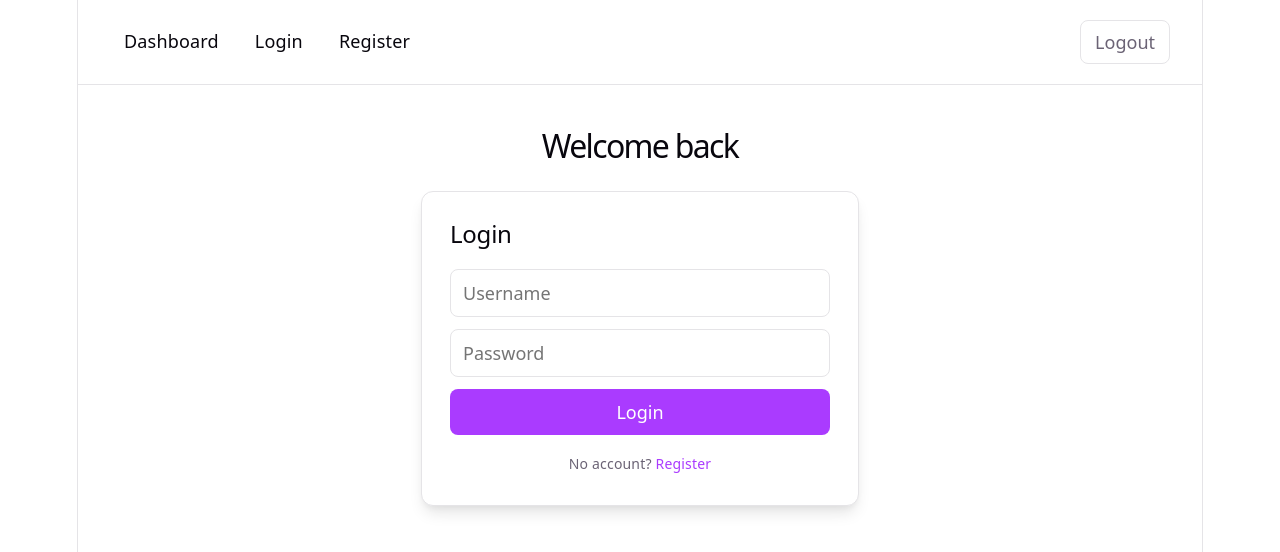
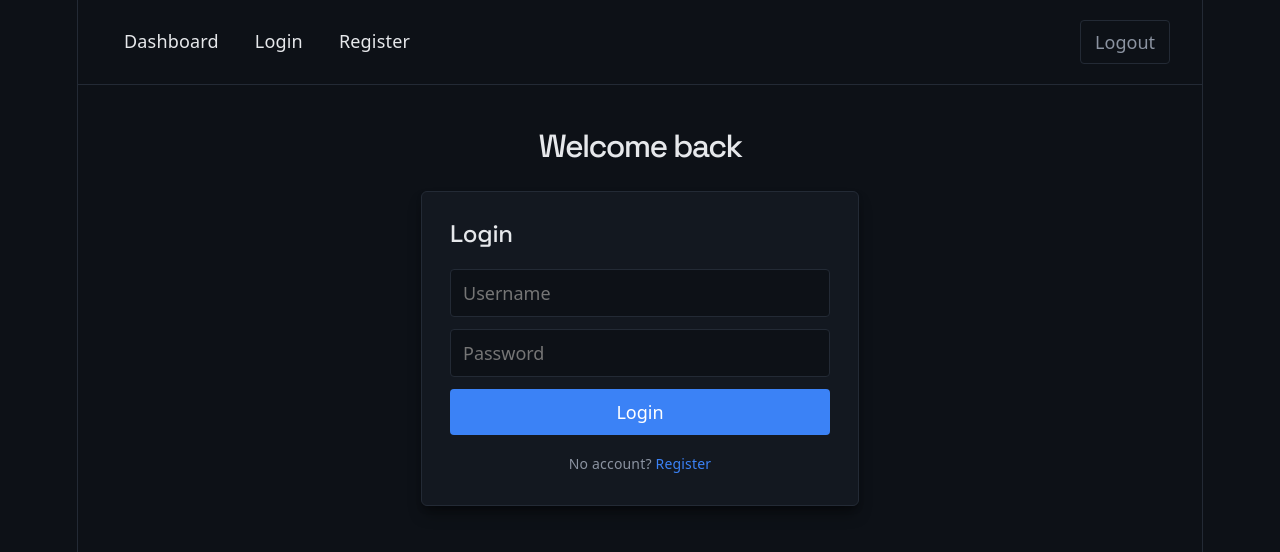
Before and after one commit to xAlayham/habit-tracker-web, a React (Vite) app in the folder frontend/: page /login in a window 1280 px wide. Shown: the top 552 px of the page. Built offline with nearby package versions, Linux system fonts and the light colour scheme.

Commit message:
Restyled page

```diff
--- a/frontend/index.html
+++ b/frontend/index.html
@@ -4,7 +4,10 @@
     <meta charset="UTF-8" />
     <link rel="icon" type="image/svg+xml" href="/favicon.svg" />
     <meta name="viewport" content="width=device-width, initial-scale=1.0" />
-    <title>frontend</title>
+    <title>Habit Tracker</title>
+    <link rel="preconnect" href="https://fonts.googleapis.com" />
+    <link rel="preconnect" href="https://fonts.gstatic.com" crossorigin />
+    <link href="https://fonts.googleapis.com/css2?family=Space+Grotesk:wght@500;600;700&display=swap" rel="stylesheet" />
   </head>
   <body>
     <div id="root"></div>
--- a/frontend/src/App.css
+++ b/frontend/src/App.css
@@ -41,9 +41,9 @@
 .card {
   width: 100%;
   max-width: 380px;
-  background: var(--bg);
+  background: var(--bg-raised);
   border: 1px solid var(--border);
-  border-radius: 12px;
+  border-radius: 6px;
   padding: 28px;
   box-shadow: var(--shadow);
   text-align: left;
@@ -63,7 +63,7 @@
 .form select {
   font: inherit;
   padding: 10px 12px;
-  border-radius: 8px;
+  border-radius: 4px;
   border: 1px solid var(--border);
   background: var(--bg);
   color: var(--text-h);
@@ -79,7 +79,7 @@
   font: inherit;
   font-weight: 500;
   padding: 10px 16px;
-  border-radius: 8px;
+  border-radius: 4px;
   border: none;
   cursor: pointer;
   transition: opacity 0.2s;
@@ -95,10 +95,11 @@
 }
 
 .btn-danger {
-  color: #dc2626;
-  background: rgba(220, 38, 38, 0.1);
+  color: var(--danger);
+  background: var(--danger-bg);
   padding: 6px 12px;
   font-size: 14px;
+  border-radius: 4px;
 }
 
 .btn-logout {
@@ -152,10 +153,12 @@
 
 .habit-group-title {
   margin: 0 0 10px;
-  font-size: 16px;
+  font-family: var(--mono);
+  font-size: 13px;
+  font-weight: 500;
   color: var(--text);
   text-transform: uppercase;
-  letter-spacing: 0.04em;
+  letter-spacing: 0.06em;
 }
 
 .habit-list {
@@ -169,9 +172,9 @@
   display: flex;
   align-items: center;
   justify-content: space-between;
-  background: var(--bg);
+  background: var(--bg-raised);
   border: 1px solid var(--border);
-  border-radius: 10px;
+  border-radius: 6px;
   padding: 14px 18px;
   transition: opacity 0.2s;
 }
@@ -192,13 +195,15 @@
 }
 
 .check-btn {
-  width: 22px;
-  height: 22px;
-  border-radius: 50%;
-  border: 2px solid var(--border);
-  background: transparent;
-  color: white;
+  width: 20px;
+  height: 20px;
+  border-radius: 4px;
+  border: 1px solid var(--border);
+  background: var(--bg);
+  color: var(--bg);
+  font-family: var(--mono);
   font-size: 13px;
+  font-weight: 700;
   line-height: 1;
   padding: 0;
   cursor: pointer;
@@ -211,22 +216,25 @@
 .check-btn-done {
   border-color: var(--accent);
   background: var(--accent);
+  color: white;
 }
 
 .badge {
+  font-family: var(--mono);
   font-size: 12px;
   font-weight: 500;
-  text-transform: capitalize;
-  color: var(--accent);
-  background: var(--accent-bg);
-  padding: 3px 9px;
-  border-radius: 999px;
+  text-transform: uppercase;
+  letter-spacing: 0.03em;
+  color: var(--text);
+  background: var(--bg);
+  border: 1px solid var(--border);
+  padding: 3px 8px;
+  border-radius: 4px;
 }
 
 .badge-streak {
-  color: #b45309;
-  background: rgba(217, 119, 6, 0.12);
-  text-transform: none;
+  color: var(--accent);
+  border-color: var(--accent-border);
 }
 
 .status-message {
--- a/frontend/src/App.tsx
+++ b/frontend/src/App.tsx
@@ -48,7 +48,7 @@ function HabitGroup({
               <p>{habit.name}</p>
               <span className="badge">{habit.frequency}</span>
               {habit.streak_count > 0 && (
-                <span className="badge badge-streak">🔥 {habit.streak_count}</span>
+                <span className="badge badge-streak">streak {habit.streak_count}</span>
               )}
             </div>
             <button className="btn btn-danger" onClick={() => onDelete(habit.id)}>Delete</button>
--- a/frontend/src/index.css
+++ b/frontend/src/index.css
@@ -1,23 +1,25 @@
 :root {
-  --text: #6b6375;
-  --text-h: #08060d;
-  --bg: #fff;
-  --border: #e5e4e7;
-  --code-bg: #f4f3ec;
-  --accent: #aa3bff;
-  --accent-bg: rgba(170, 59, 255, 0.1);
-  --accent-border: rgba(170, 59, 255, 0.5);
-  --social-bg: rgba(244, 243, 236, 0.5);
-  --shadow:
-    rgba(0, 0, 0, 0.1) 0 10px 15px -3px, rgba(0, 0, 0, 0.05) 0 4px 6px -2px;
+  --text: #8b93a1;
+  --text-h: #e6e8eb;
+  --bg: #0d1117;
+  --bg-raised: #131820;
+  --border: #232a35;
+  --code-bg: #131820;
+  --accent: #3b82f6;
+  --accent-bg: rgba(59, 130, 246, 0.12);
+  --accent-border: rgba(59, 130, 246, 0.4);
+  --danger: #f85149;
+  --danger-bg: rgba(248, 81, 73, 0.12);
+  --social-bg: rgba(35, 42, 53, 0.5);
+  --shadow: rgba(0, 0, 0, 0.4) 0 10px 15px -3px, rgba(0, 0, 0, 0.3) 0 4px 6px -2px;
 
   --sans: system-ui, 'Segoe UI', Roboto, sans-serif;
-  --heading: system-ui, 'Segoe UI', Roboto, sans-serif;
-  --mono: ui-monospace, Consolas, monospace;
+  --heading: 'Space Grotesk', system-ui, 'Segoe UI', Roboto, sans-serif;
+  --mono: ui-monospace, 'Consolas', monospace;
 
   font: 18px/145% var(--sans);
   letter-spacing: 0.18px;
-  color-scheme: light dark;
+  color-scheme: dark;
   color: var(--text);
   background: var(--bg);
   font-synthesis: none;
@@ -27,26 +29,6 @@
 
   @media (max-width: 1024px) {
     font-size: 16px;
-  }
-}
-
-@media (prefers-color-scheme: dark) {
-  :root {
-    --text: #9ca3af;
-    --text-h: #f3f4f6;
-    --bg: #16171d;
-    --border: #2e303a;
-    --code-bg: #1f2028;
-    --accent: #c084fc;
-    --accent-bg: rgba(192, 132, 252, 0.15);
-    --accent-border: rgba(192, 132, 252, 0.5);
-    --social-bg: rgba(47, 48, 58, 0.5);
-    --shadow:
-      rgba(0, 0, 0, 0.4) 0 10px 15px -3px, rgba(0, 0, 0, 0.25) 0 4px 6px -2px;
-  }
-
-  #social .button-icon {
-    filter: invert(1) brightness(2);
   }
 }
 
@@ -67,7 +49,8 @@ body {
 }
 
 h1,
-h2 {
+h2,
+h3 {
   font-family: var(--heading);
   font-weight: 500;
   color: var(--text-h);
```
